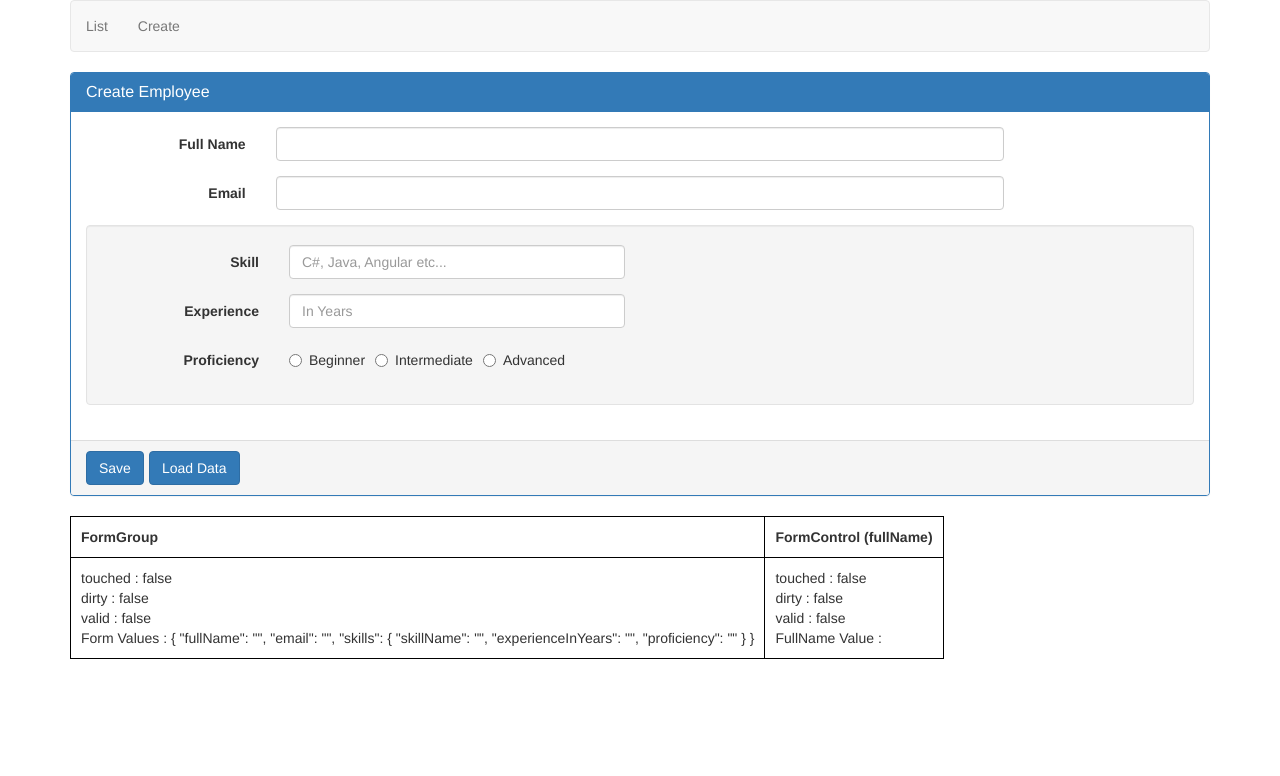
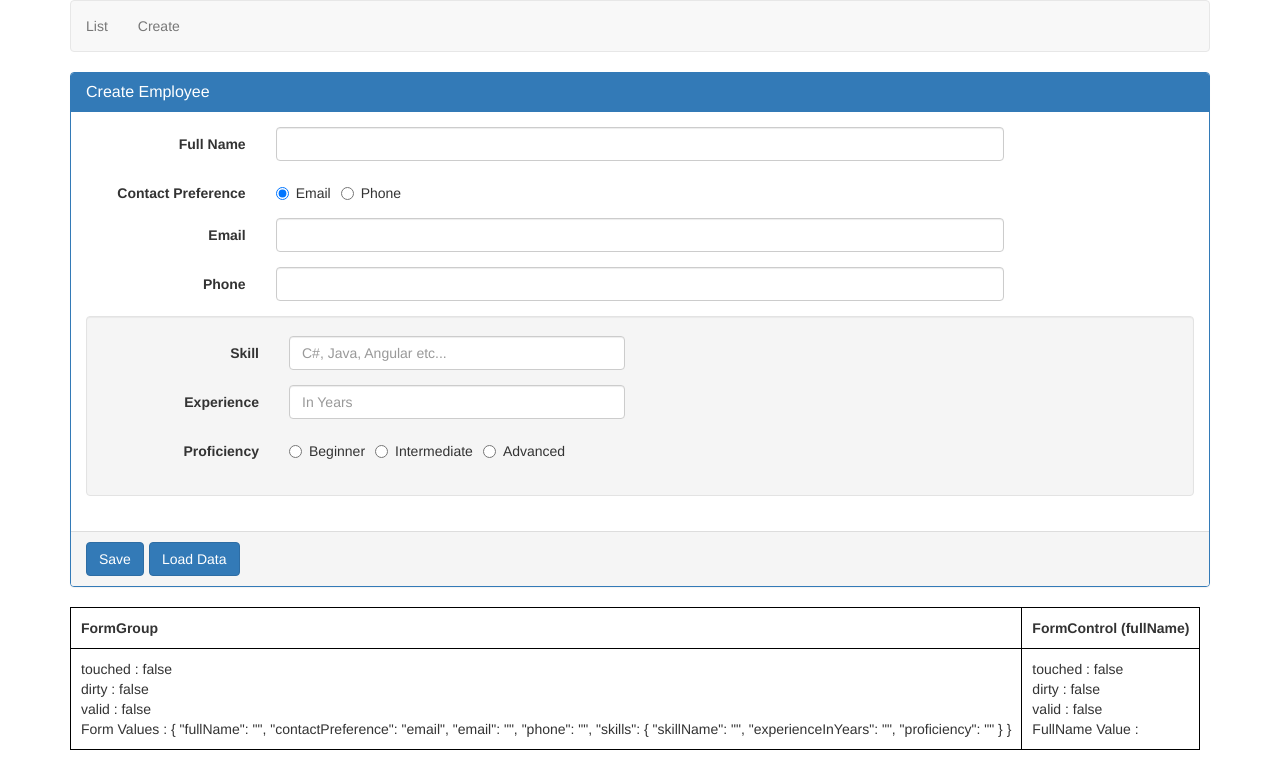
Before and after one commit to Krishnan-Karthika/Angular, an Angular app in the folder AngularProject1/: page /create in a window 1280 px wide. Shown: the top 776 px of the page. Built offline with nearby package versions, Linux system fonts and the light colour scheme.

Commit message:
dynamically adding and removing validators

```diff
--- a/AngularProject1/src/app/employee/create-employee.component.html
+++ b/AngularProject1/src/app/employee/create-employee.component.html
@@ -15,6 +15,18 @@
   </div>
 </div>
 
+<div class="form-group">
+  <label class="col-md-2 control-label">Contact Preference</label>
+  <div class="col-md-8">
+    <label class="radio-inline">
+      <input type="radio" value="email" formControlName="contactPreference" (click)="onContactPrefernceChange('email')">Email
+    </label>
+    <label class="radio-inline">
+      <input type="radio" value="phone" formControlName="contactPreference" (click)="onContactPrefernceChange('phone')">Phone
+    </label>
+  </div>
+</div>
+
 <div class="form-group" [ngClass]="{'has-error': formErrors.email}">
   <label class="col-sm-2 control-label" for="email">Email</label>
   <div class="col-sm-8">
@@ -22,6 +34,17 @@
            formControlName="email" (blur)="logValidationErrors()">
     <span class="help-block" *ngIf="formErrors.email">
       {{formErrors.email}}
+    </span>
+  </div>
+</div>
+
+<div class="form-group" [ngClass]="{'has-error': formErrors.phone}">
+  <label class="col-sm-2 control-label" for="phone">Phone</label>
+  <div class="col-sm-8">
+    <input id="email" type="text" class="form-control"
+           formControlName="phone" (blur)="logValidationErrors()">
+    <span class="help-block" *ngIf="formErrors.phone">
+      {{formErrors.phone}}
     </span>
   </div>
 </div>
@@ -76,6 +99,7 @@
         </span>
       </div>
     </div>
+
   </div>
 </div>
 </div>
--- a/AngularProject1/src/app/employee/create-employee.component.ts
+++ b/AngularProject1/src/app/employee/create-employee.component.ts
@@ -13,6 +13,7 @@ export class CreateEmployeeComponent implements OnInit {
   formErrors = {
     'fullName': '',
     'email': '',
+    'phone': '',
     'skillName': '',
     'experienceInYears': '',
     'proficiency': ''
@@ -26,6 +27,9 @@ export class CreateEmployeeComponent implements OnInit {
     },
     'email': {
       'required': 'Email is required.'
+    },
+    'phone': {
+      'required': 'Phone is required.'
     },
     'skillName': {
       'required': 'Skill Name is required.',
@@ -43,16 +47,33 @@ export class CreateEmployeeComponent implements OnInit {
   ngOnInit(){
     this.employeeForm = this.fb.group({
       fullName: ['',[Validators.required,Validators.minLength(2),Validators.maxLength(10)]],
+      contactPreference: ['email'],
       email: ['',Validators.required],
+      phone: [''],
       skills: this.fb.group({
         skillName: ['',Validators.required],
         experienceInYears: ['',Validators.required],
         proficiency: ['',Validators.required]
       }),
     });
+
+    (this.employeeForm as any).get('contactPreference').valueChanges.subscribe((data: string) => {
+      this.onContactPrefernceChange(data);
+  });
+
     this.employeeForm.valueChanges.subscribe((data) => {
       this.logValidationErrors(this.employeeForm);
     });
+  }
+
+  onContactPrefernceChange(selectedValue: string) {
+    const phoneFormControl = this.employeeForm.get('phone');
+    if (selectedValue === 'phone') {
+      phoneFormControl?.setValidators(Validators.required);
+    } else {
+      phoneFormControl?.clearValidators();
+    }
+    phoneFormControl?.updateValueAndValidity();
   }
 
   logValidationErrors(group: FormGroup = this.employeeForm): void {
```
